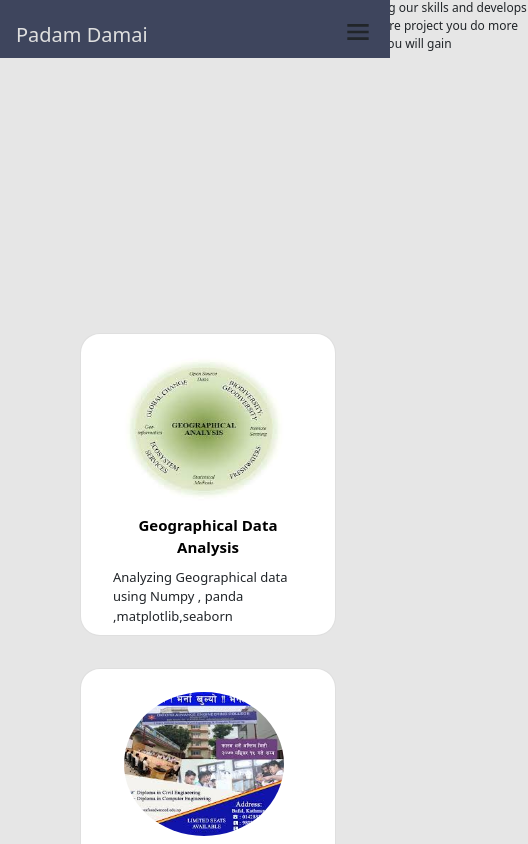
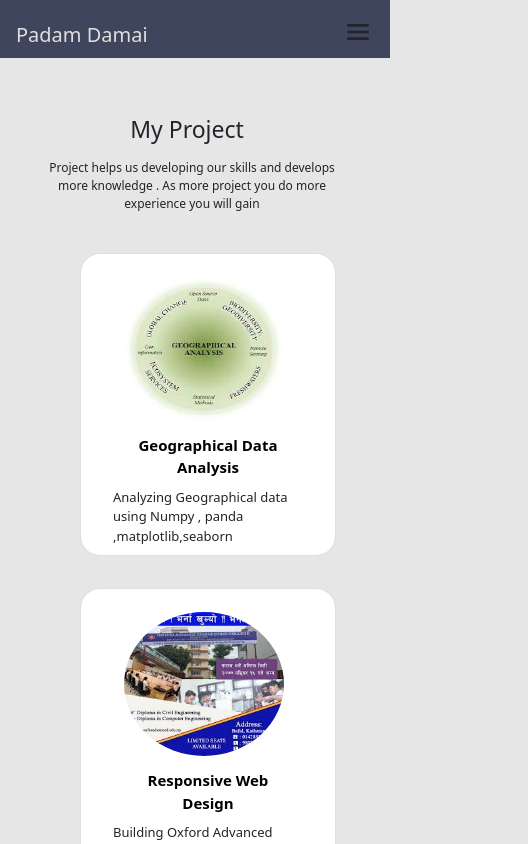
Before and after one commit to padamdamai/my_portfolio, a React (Create React App) app: page /projects in a window 390 px wide. Shown: the top 844 px of the page, 528 px wide, since content can reach past the window. Built offline with nearby package versions, Linux system fonts and the light colour scheme.

Commit message:
deleted repeatation of same code twice

```diff
--- a/src/project.css
+++ b/src/project.css
@@ -83,7 +83,5 @@ box-shadow: rgb(38, 57, 77) 0px 20px 30px -10px;
 .card_main_container{
 	margin-bottom: 23rem;
 }
-.project_head{
-	margin:0rem 0px 0px 11rem;
+
 }
-}
```
